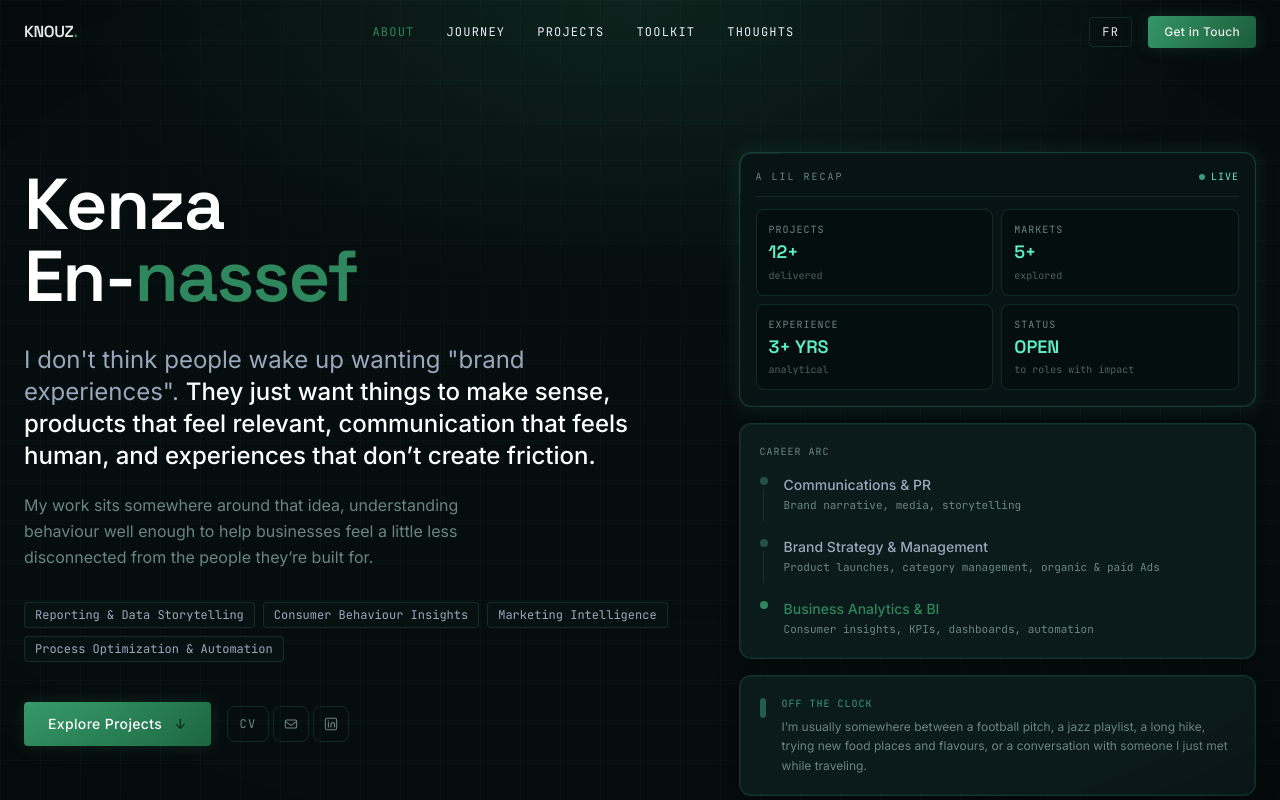
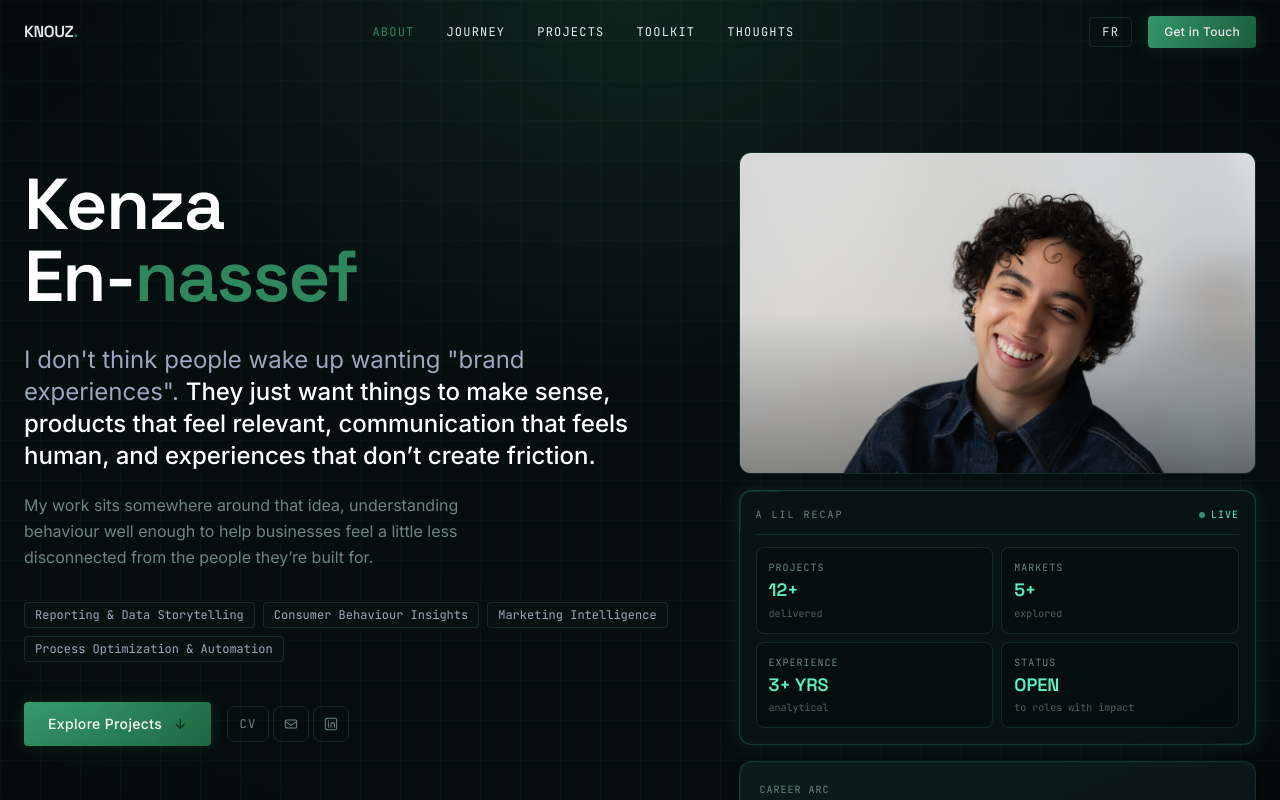
Before and after one commit to knouzz/portfolio-kenza, a React (Vite) app: page / in a window 1280 px wide. Shown: the top 800 px of the page. Built offline with nearby package versions, Linux system fonts and the light colour scheme.

Commit message:
Add profile photo to hero right panel
Co-Authored-By: Claude Sonnet 4.6 <noreply@anthropic.com>

```diff
--- a/src/components/About.jsx
+++ b/src/components/About.jsx
@@ -143,6 +143,17 @@ export default function About() {
           {/* ── RIGHT: Intelligence Panel ────────────────────── */}
           <div className="w-full lg:w-[42%] flex flex-col gap-4 opacity-0" style={{ animation: 'revealUp 0.8s cubic-bezier(0.16,1,0.3,1) forwards 0.4s' }}>
 
+            {/* Photo */}
+            <div className="relative rounded-xl overflow-hidden border border-border" style={{ background: 'rgba(8,17,18,0.60)' }}>
+              <img
+                src="/kenza.jpg"
+                alt="Kenza En-Nassef"
+                className="w-full object-cover object-top"
+                style={{ maxHeight: '320px' }}
+              />
+              <div className="absolute inset-0 bg-gradient-to-t from-bg/40 via-transparent to-transparent pointer-events-none" />
+            </div>
+
             {/* KPI panel */}
             <div className="relative glass-panel rounded-xl p-4 glow-amber-sm">
               <div className="absolute top-0 left-0 w-10 h-10 border-t border-l border-amber/20 rounded-tl-xl pointer-events-none" />
```
Also changed, not shown: public/kenza.jpg (added).
